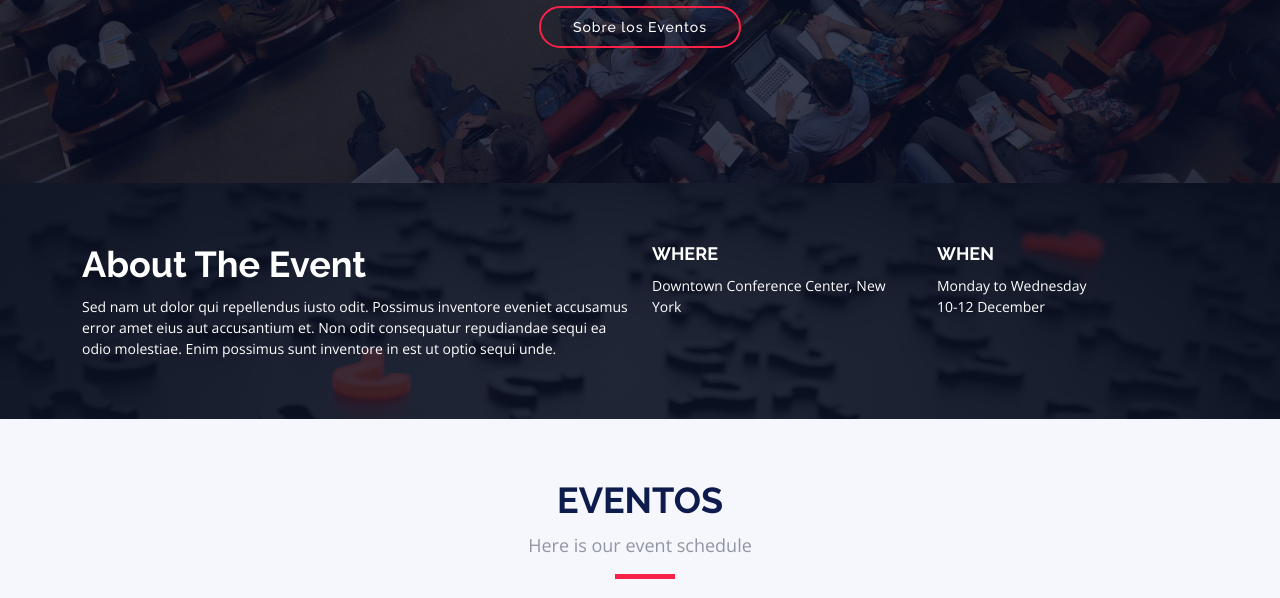
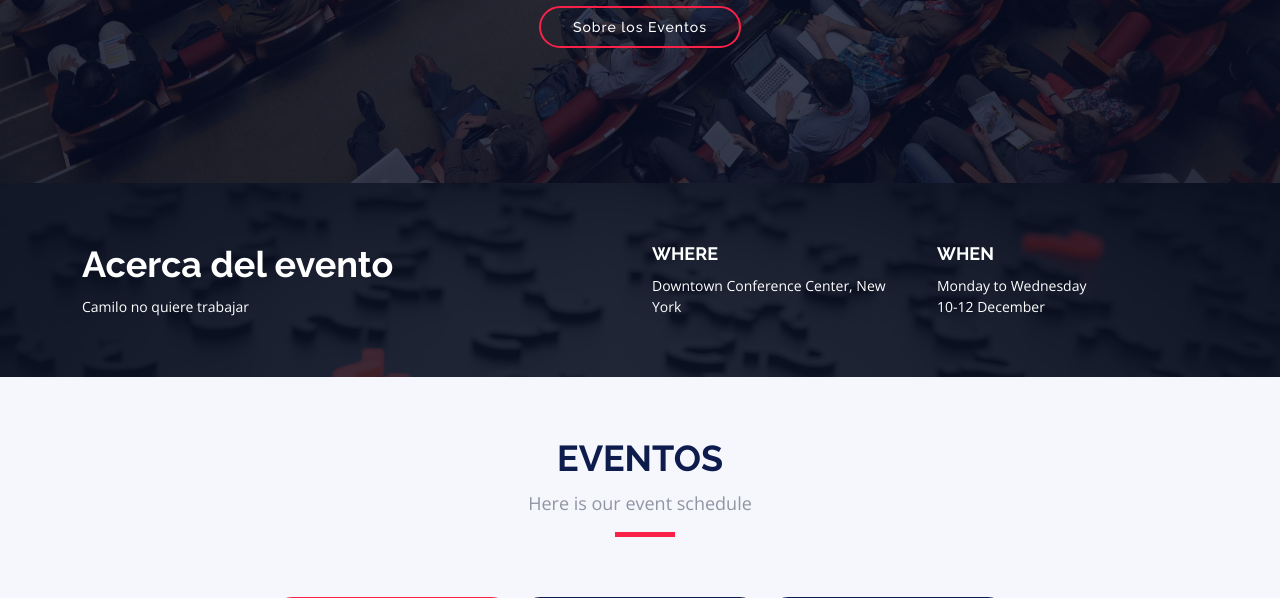
Before and after one commit to YordanStarting/AppCultura2, a PHP site: page /AppCultura/ in a window 1280 px wide. Shown: the part 617-1215 px from the top of the page. Run offline with PHP 8.4, Linux system fonts and the light colour scheme; data that the repository does not hold is empty; some libraries are stand-ins or nearby versions.

Commit message:
Cambio en el about del index

```diff
--- a/index.php
+++ b/index.php
@@ -21,10 +21,8 @@
       <div class="container" data-aos="fade-up">
         <div class="row">
           <div class="col-lg-6">
-            <h2>About The Event</h2>
-            <p>Sed nam ut dolor qui repellendus iusto odit. Possimus inventore eveniet accusamus error amet eius aut
-              accusantium et. Non odit consequatur repudiandae sequi ea odio molestiae. Enim possimus sunt inventore in
-              est ut optio sequi unde.</p>
+            <h2>Acerca del evento</h2>
+            <p>Camilo no quiere trabajar</p>
           </div>
           <div class="col-lg-3">
             <h3>Where</h3>
```
